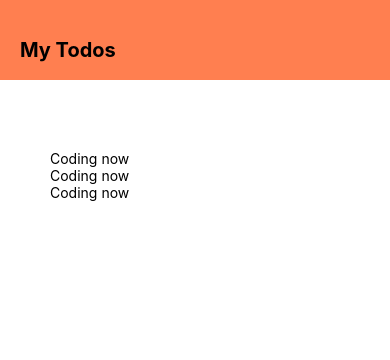
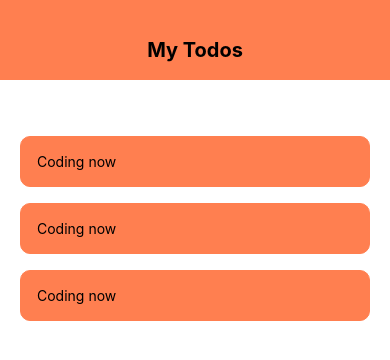
Before and after one commit to Milinda96/react-native-project_1, a React Native app: screen / in a window 390 px wide. Shown: the top 360 px of the page. Built offline with nearby package versions, Linux system fonts and the light colour scheme.

Commit message:
delete items

```diff
--- a/App.js
+++ b/App.js
@@ -10,6 +10,7 @@ import {
   FlatList,
 } from "react-native";
 import Header from './components/header';
+import TodoItem from './components/todoitem';
 
 export default function App() {
   const [todos, setTodos] = useState([
@@ -17,6 +18,13 @@ export default function App() {
     { text: 'Coding now', key: '2' },
     { text: 'Coding now', key: '3' },
   ]);
+
+  const pressHandler = (key) => {
+    setTodos((prevTodos) => {
+      return prevTodos.filter(todo => todo.key != key);
+    })
+  }
+
   return (
     <View style={styles.container}>
       {/* header */}
@@ -27,7 +35,7 @@ export default function App() {
           <FlatList
             data={todos}
             renderItem={({ item }) => (
-              <Text>{item.text}</Text>
+              <TodoItem item={item} pressHandler={pressHandler}/>
             )}
           />
         </View>
@@ -42,7 +50,7 @@ const styles = StyleSheet.create({
     backgroundColor: "#fff",
   },
   content: {
-    padding: 50,
+    padding: 20,
   },
   list: {
     marginTop: 20
--- a/components/header.js
+++ b/components/header.js
@@ -25,6 +25,6 @@ const styles = StyleSheet.create({
     title: {
         fontWeight: 'bold',
         fontSize: 20,
-        paddingLeft: 20
+        textAlign: 'center'
     }
 });
--- /dev/null
+++ b/components/todoitem.js
@@ -0,0 +1,28 @@
+import React from 'react'
+import {
+    StyleSheet,
+    Text,
+    View,
+    TouchableOpacity
+} from "react-native";
+
+export default function TodoItem({ item, pressHandler }) {
+    return (
+        <TouchableOpacity onPress={() => pressHandler(item.key)}>
+            <Text style={styles.item}>
+                {item.text}
+            </Text>
+        </TouchableOpacity>
+    )
+}
+
+const styles = StyleSheet.create({
+    item: {
+        padding: 16,
+        marginTop: 16,
+        borderWidth: 1,
+        borderRadius: 10,
+        borderColor: 'coral',
+        backgroundColor: 'coral'
+    }
+})
```
